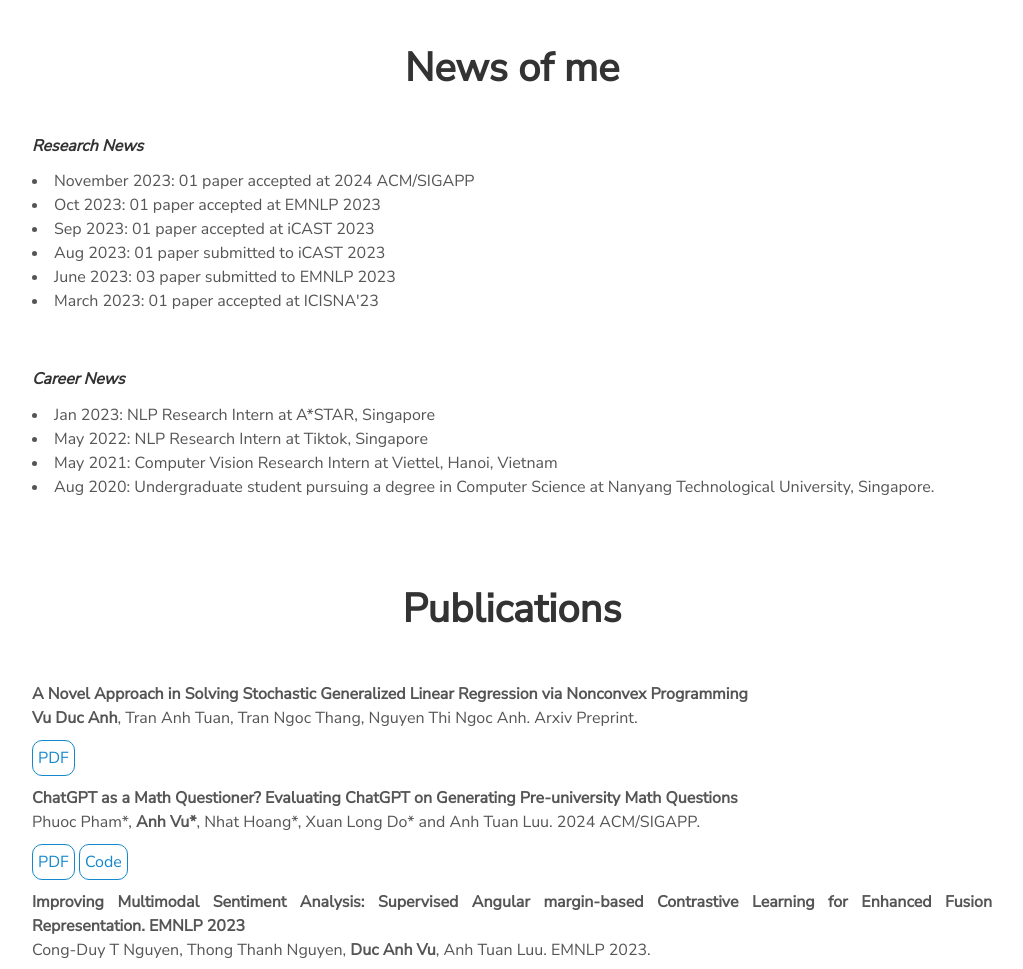
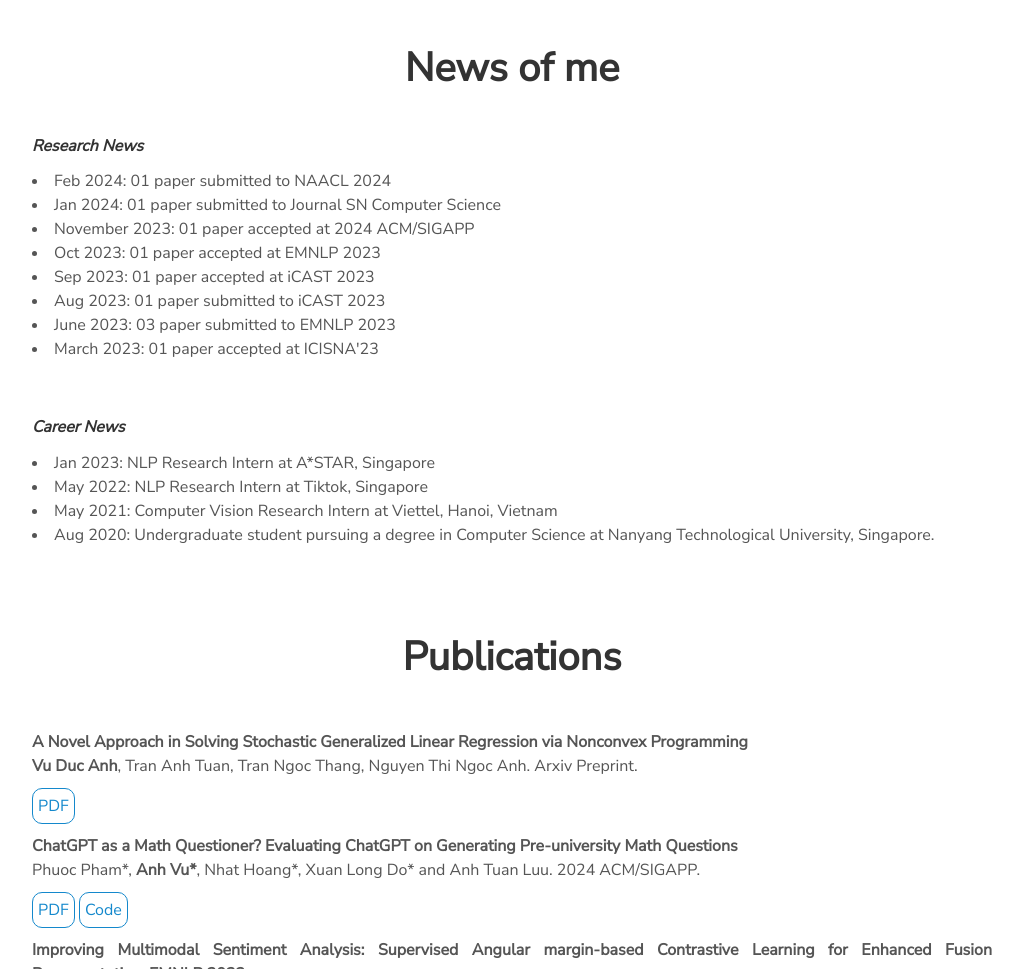
Before and after one commit to vuducanh0802/vuducanh0802.github.io, a plain HTML site: page index.html in a window 1280 px wide. Shown: the part 1556-2525 px from the top of the page, without its empty margins (128-1151 px from the left). Drawn offline with nearby package versions, Linux system fonts and the light colour scheme.

Commit message:
Feb update

```diff
--- a/index.html
+++ b/index.html
@@ -116,6 +116,8 @@ math word problem, multimodal</i>, and <i>sentiment analysis</i>
     </div>
     <section id="news">
       <h2 style="font-size:16px;"> <i> Research News</i></h2>
+      <li>Feb 2024: 01 paper submitted to NAACL 2024</li>
+      <li>Jan 2024: 01 paper submitted to Journal SN Computer Science </li>
       <li>November 2023: 01 paper accepted at 2024 ACM/SIGAPP</li>
       <li>Oct 2023: 01 paper accepted at EMNLP 2023</li>
       <li>Sep 2023: 01 paper accepted at iCAST 2023</li>
```
